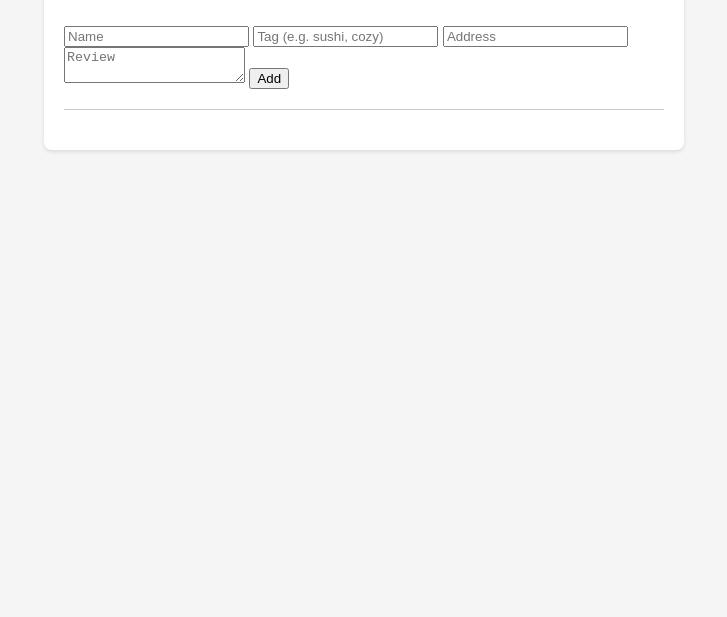
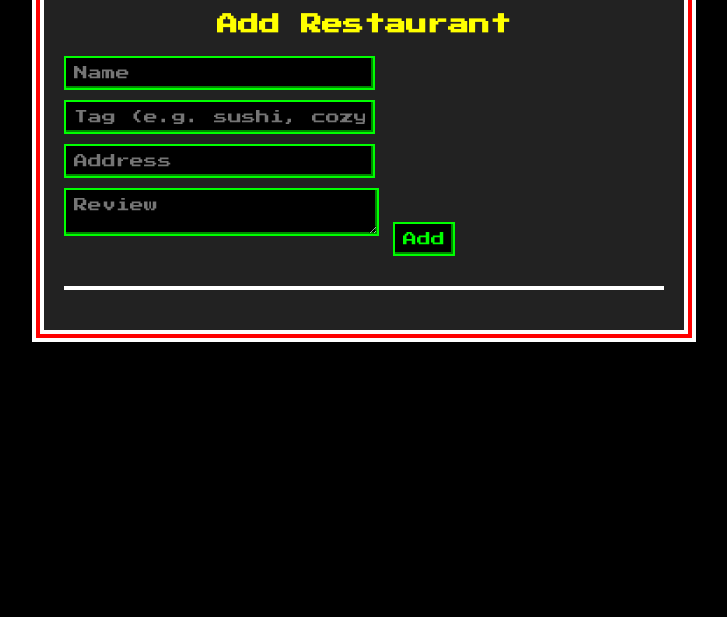
Before and after one commit to 18LEDs/RPick, a plain HTML site: page website/index.html in a window 1280 px wide. Shown: the part 183-800 px from the top of the page, without its empty margins (276-1003 px from the left). Drawn offline with Linux system fonts and the light colour scheme.

Commit message:
Restyle website with 8-bit NES theme

```diff
--- a/website/index.html
+++ b/website/index.html
@@ -4,6 +4,9 @@
   <meta charset="UTF-8">
   <meta name="viewport" content="width=device-width, initial-scale=1.0">
   <title>Restaurant Picker</title>
+  <link rel="preconnect" href="https://fonts.googleapis.com">
+  <link rel="preconnect" href="https://fonts.gstatic.com" crossorigin>
+  <link href="https://fonts.googleapis.com/css2?family=Press+Start+2P&display=swap" rel="stylesheet">
   <link rel="stylesheet" href="style.css">
 </head>
 <body>
--- a/website/style.css
+++ b/website/style.css
@@ -1,38 +1,90 @@
 body {
-  font-family: Arial, sans-serif;
-  background-color: #f5f5f5;
+  font-family: 'Press Start 2P', cursive;
+  background-color: #000;
+  color: #fff;
+  font-size: 14px;
+  line-height: 1.4;
   margin: 0;
   padding: 0;
 }
+
+h1, h2 {
+  color: #ff0;
+  text-align: center;
+  margin-top: 0;
+}
+
 .container {
   max-width: 600px;
   margin: 20px auto;
-  background: white;
+  background: #222;
   padding: 20px;
-  border-radius: 8px;
-  box-shadow: 0 2px 4px rgba(0,0,0,0.1);
+  border: 4px solid #fff;
+  box-shadow:
+    0 0 0 4px #ff0000,
+    0 0 0 8px #fff;
 }
-#controls, #addForm {
+
+#controls,
+#addForm {
   margin-bottom: 20px;
 }
+
+#controls label {
+  display: block;
+  margin-bottom: 5px;
+}
+
 #result {
   font-size: 1.2em;
   margin-bottom: 20px;
+  color: #0f0;
 }
+
 #list {
-  border-top: 1px solid #ccc;
+  border-top: 4px solid #fff;
   padding-top: 20px;
 }
+
 .restaurant {
   margin-bottom: 10px;
+  padding: 10px;
+  border-bottom: 1px dashed #fff;
 }
+
 .restaurant h3 {
   margin: 0 0 5px 0;
+  color: #ff0;
 }
+
 .restaurant a {
-  color: #007BFF;
+  color: #0ff;
   text-decoration: none;
 }
+
 .restaurant a:hover {
   text-decoration: underline;
 }
+
+input,
+select,
+textarea,
+button {
+  font-family: inherit;
+  font-size: 14px;
+  padding: 8px;
+  margin-bottom: 10px;
+  background: #000;
+  color: #0f0;
+  border: 2px solid #0f0;
+  box-shadow: inset -2px -2px 0 #080;
+}
+
+button {
+  cursor: pointer;
+}
+
+button:hover {
+  background: #0f0;
+  color: #000;
+}
```
